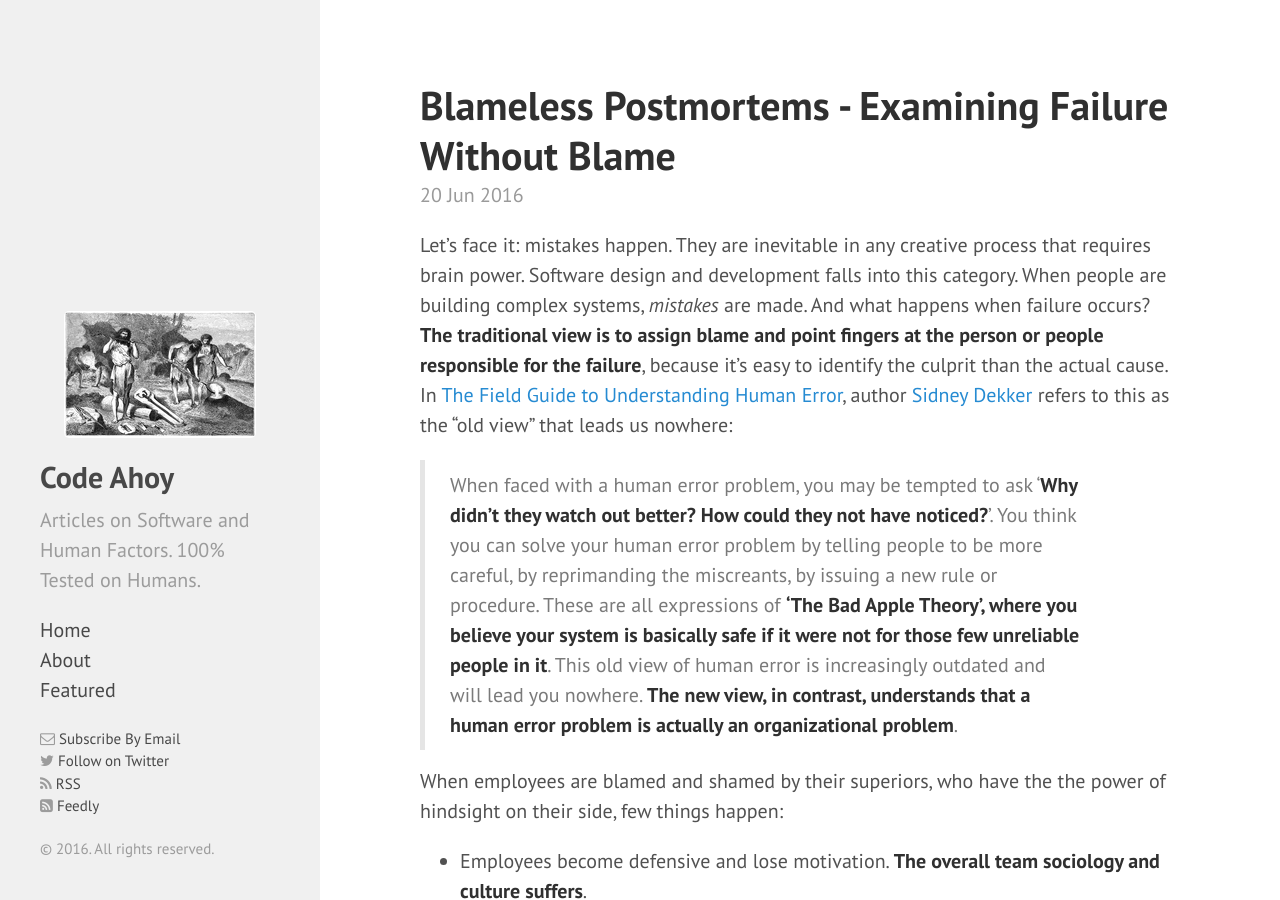
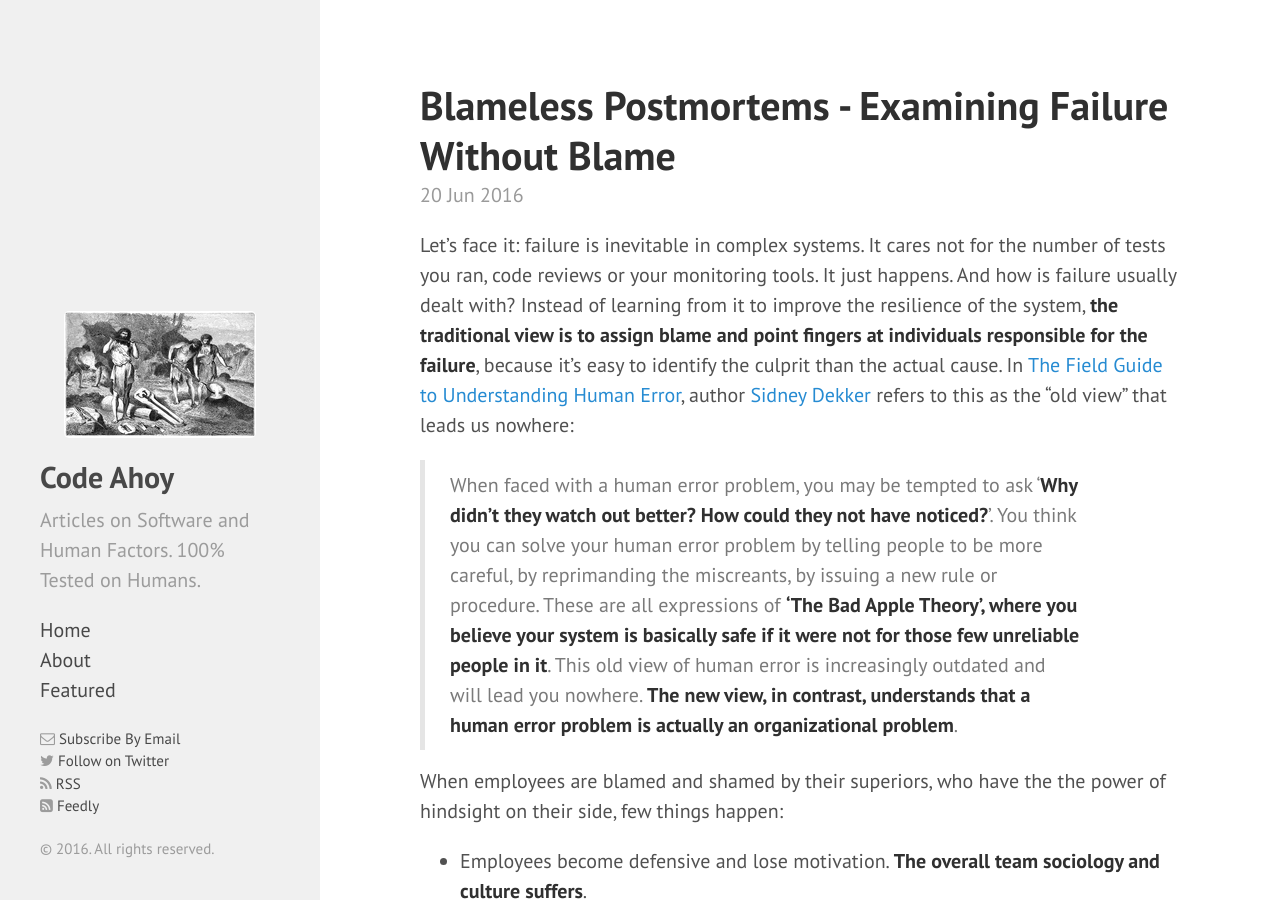
Before and after one commit to talk2viren/umermansoor.github.io, a Jekyll site: the page built from _posts/2016-06-20-blameless-postmortems---examining-failure-without-blame.md, in a window 1280 px wide and 900 px high. Built offline with Jekyll 4.4.1, drawn with Linux system fonts in a browser that asks for light colours; nearby versions of some CDN libraries; a script that is not in the unit is left out; comment, search, counter and statistics services are not loaded.

Commit message:
changes; fixed 404 link

```diff
--- a/_posts/2016-06-20-blameless-postmortems---examining-failure-without-blame.md
+++ b/_posts/2016-06-20-blameless-postmortems---examining-failure-without-blame.md
@@ -5,7 +5,7 @@
 excerpt_separator: <!--more-->
 ---
 
-Let's face it: mistakes happen. They are inevitable in any creative process that requires brain power. Software design and development falls into this category. When people are building complex systems, *mistakes* are made. And what happens when failure occurs? **The traditional view is to assign blame and point fingers at the person or people responsible for the failure**, because it's easy to identify the culprit than the actual cause. In [The Field Guide to Understanding Human Error](https://www.amazon.com/Field-Guide-Understanding-Human-Error/dp/0754648265), author [Sidney Dekker](http://sidneydekker.com/) refers to this as the "old view" that leads us nowhere:
+Let's face it: failure is inevitable in complex systems. It cares not for the number of tests you ran, code reviews or your monitoring tools. It just happens. And how is failure usually dealt with? Instead of learning from it to improve the resilience of the system, **the traditional view is to assign blame and point fingers at individuals responsible for the failure**, because it's easy to identify the culprit than the actual cause. In [The Field Guide to Understanding Human Error](https://www.amazon.com/Field-Guide-Understanding-Human-Error/dp/0754648265), author [Sidney Dekker](http://sidneydekker.com/) refers to this as the "old view" that leads us nowhere:
 
 <!--more-->
 
```
Also changed, not shown: _posts/2016-07-04-rest-design---choosing-the-right-http-method.md (+4 -3 lines).
